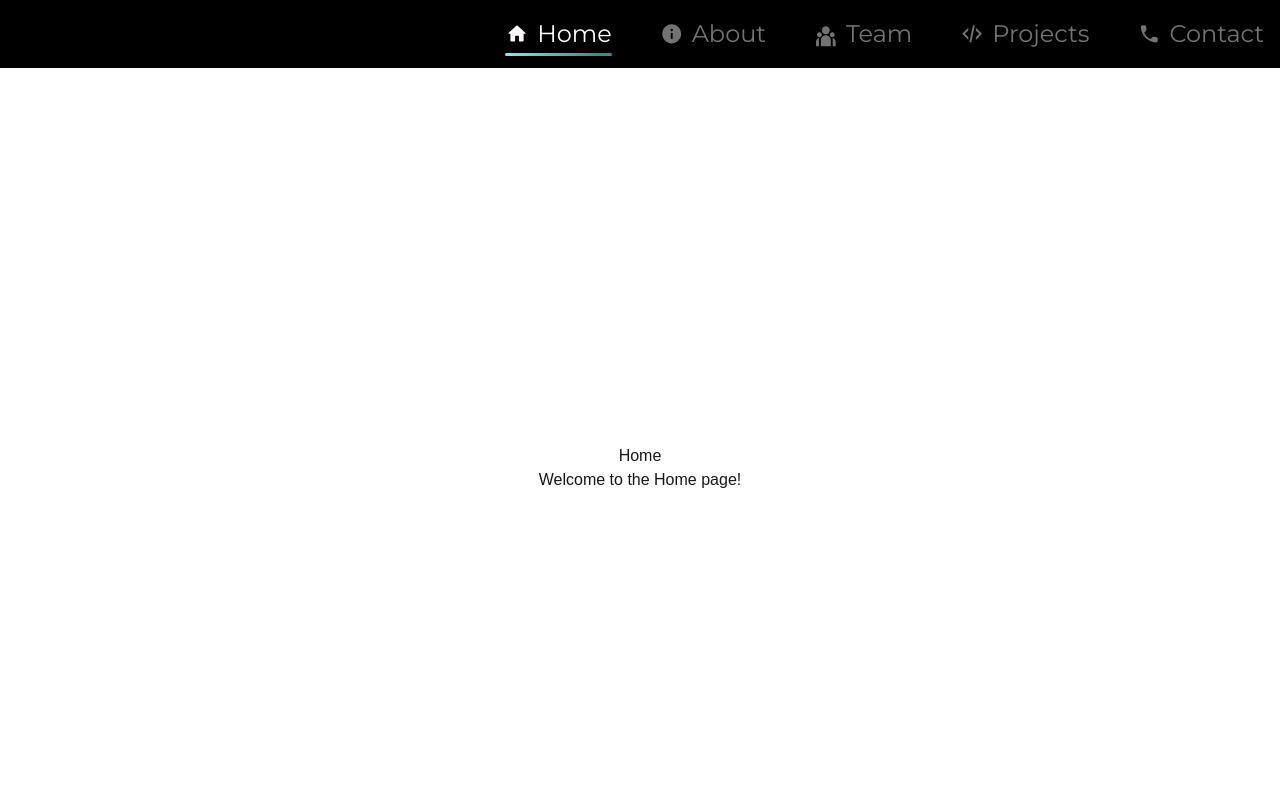
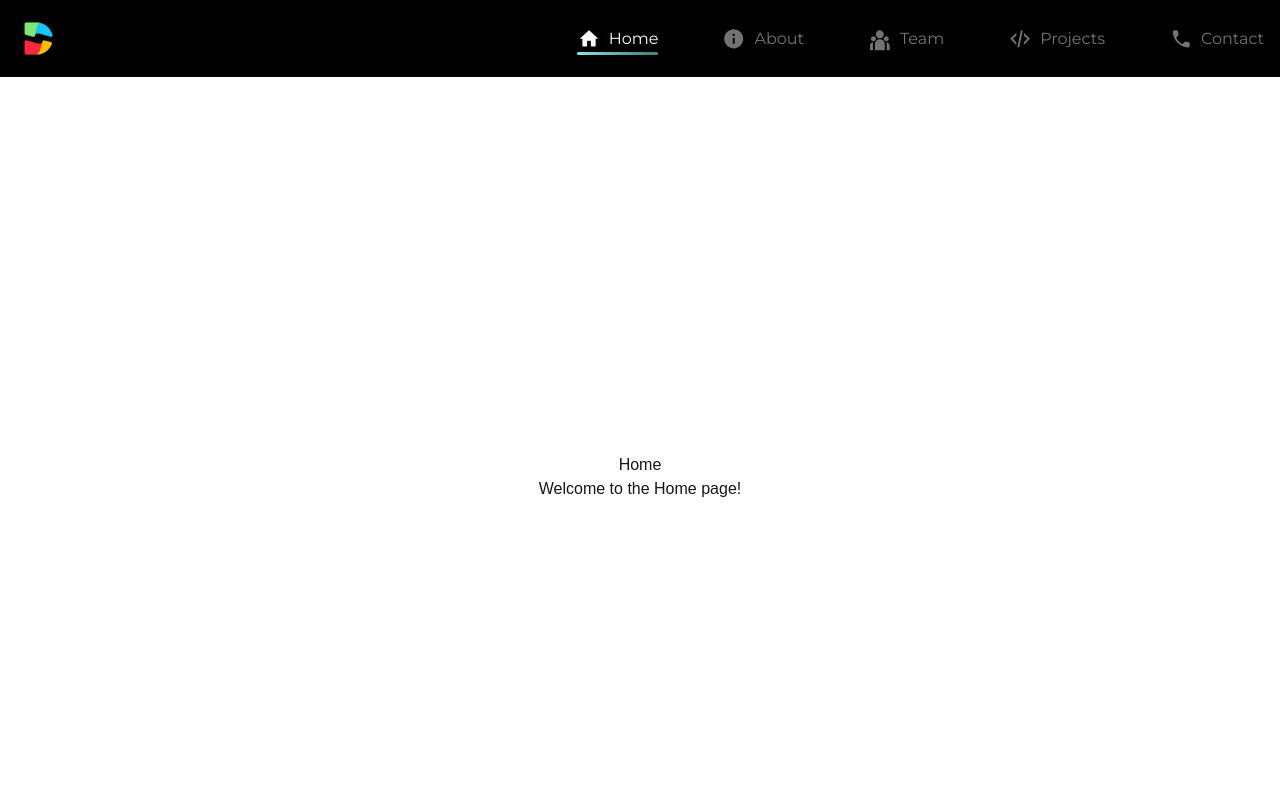
Before and after one commit to devsoc-iitkgp/site-frontend, a Next.js app: page / in a window 1280 px wide. Shown: the top 800 px of the page. Built offline with nearby package versions, Linux system fonts and the light colour scheme.

Commit message:
Logo and Size Change

```diff
--- a/src/components/Header.tsx
+++ b/src/components/Header.tsx
@@ -17,8 +17,11 @@ function Header() {
     ];
 
     return (
-        <header className="bg-black text-white p-4">
-            <nav className="flex justify-end space-x-12 font-mont text-[24px] relative">
+        <header className="bg-black text-white p-4 flex justify-between">
+            <div >
+                <Image src="/logo-devsoc.png" alt='devsoc-logo' height={45} width={45} />
+            </div>
+            <nav className="flex justify-end items-center space-x-16 font-mont text-[16px] relative">
                 {links.map((link, index) => (
                     <Link key={index} href={link.path} className="relative">
                         <div
```
